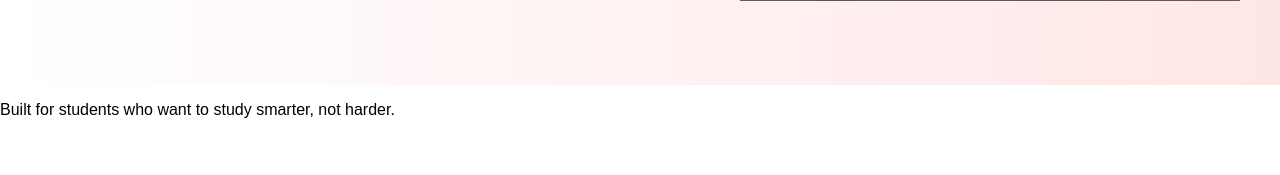
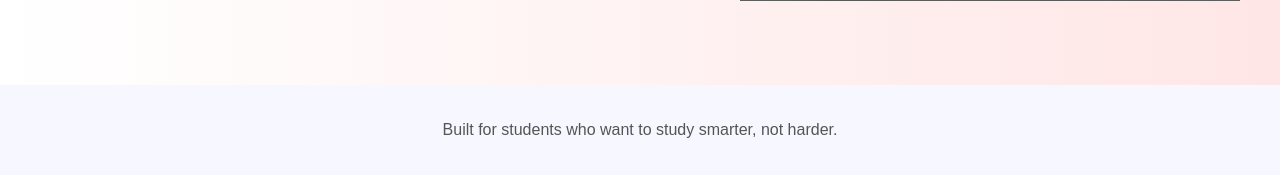
Before and after one commit to CoolCoderAran/smart_planner, a Flask app: page / in a window 1280 px wide. Shown: the part 683-858 px from the top of the page. Before the commit the page ends 801 px from the top, so only its background shows below. Run offline with Flask 3, Linux system fonts and the light colour scheme.

Commit message:
Update style.css

```diff
--- a/static/style.css
+++ b/static/style.css
@@ -123,3 +123,11 @@ body {
   width: 100%;
   height: auto;
 }
+
+.trust-strip {
+    text-align: center;
+    padding: 20px;
+    font-size: 1rem;
+    color: #555;
+    background: #f7f7ff;
+}
```
